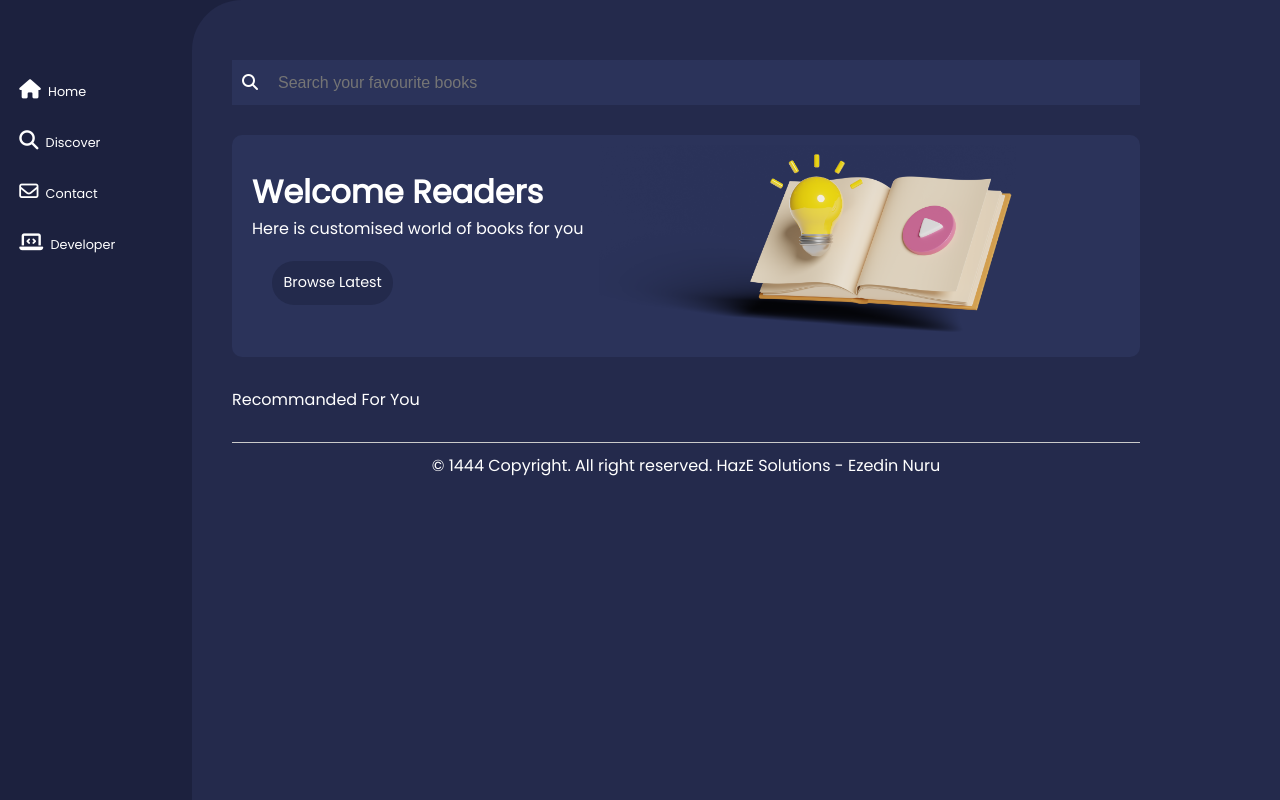
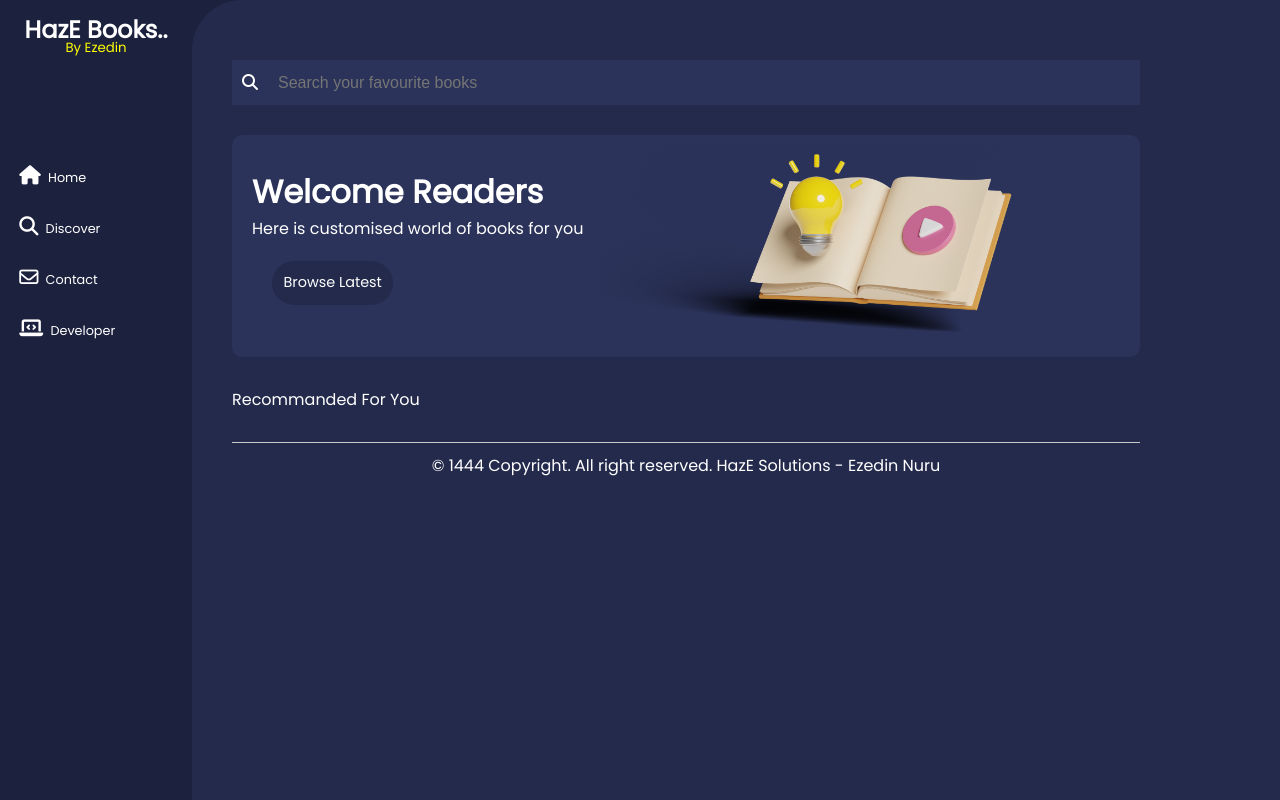
Before and after one commit to ezedin85/HazE-Books, a React (Create React App) app: page / in a window 1280 px wide. Built offline with nearby package versions, Linux system fonts and the light colour scheme; no server answers.

Commit message:
aside.css edited

```diff
--- a/src/Components/Aside/Aside.css
+++ b/src/Components/Aside/Aside.css
@@ -6,14 +6,27 @@
     top: 0;
 }
 
+.logo{
+    padding: 20px;
+    text-align: center;
+}
+
+.logo h2{
+    line-height: 1.3rem;
+}
+
+.logo small{
+    position: relative;
+    bottom: 7px;
+    /* left: 50px; */
+    color: yellow;
+}
+
 .closeMenu{
     position: absolute;
     right: 10px;
     top: 10px;
     display: none;
-}
-
-.closeMenu i{
     font-size: 2rem;
     color: yellow;
 }
@@ -66,4 +79,8 @@
     .closeMenu{
         display: block;
     }
+
+    .logo{
+        display: none;
+    }
 }
--- a/src/Components/Aside/Aside.jsx
+++ b/src/Components/Aside/Aside.jsx
@@ -16,6 +16,11 @@ export default function Aside(props) {
 
       <div onClick={hideMenu} className="closeMenu"><i className="fa-solid fa-xmark"></i></div>
       {/* <h1>{props.showMenu? 'got it':'got ittttt'}</h1> */}
+
+        <div className='logo'>
+          <h2>HazE Books..</h2>
+          <small>By Ezedin</small>
+        </div>
         <div className='aside_links'>
             <Link to="/" ><i className="fa-solid fa-house"></i> Home</Link>
             <Link to="/search" ><i className="fa-solid fa-magnifying-glass"></i> Discover</Link>
```
